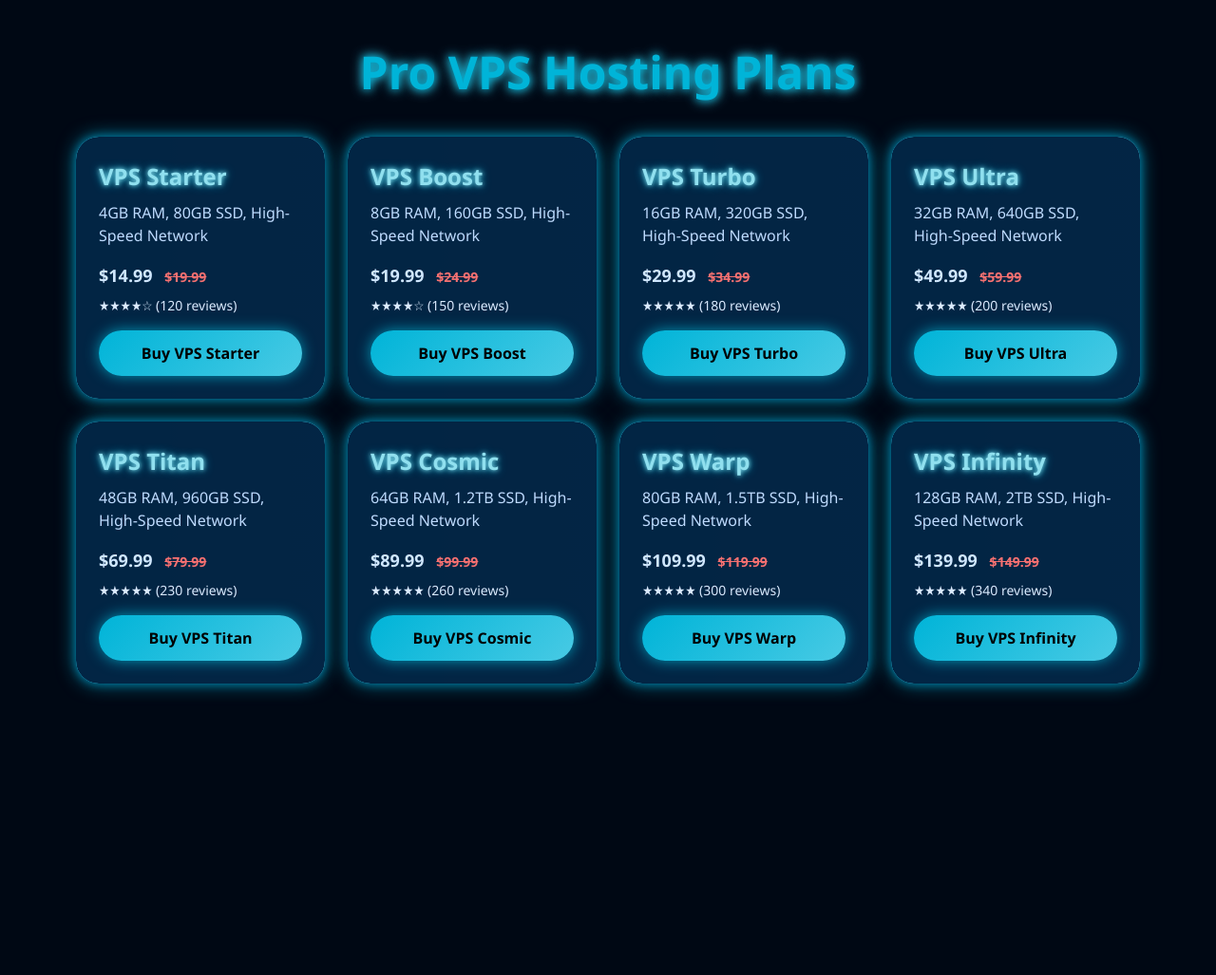
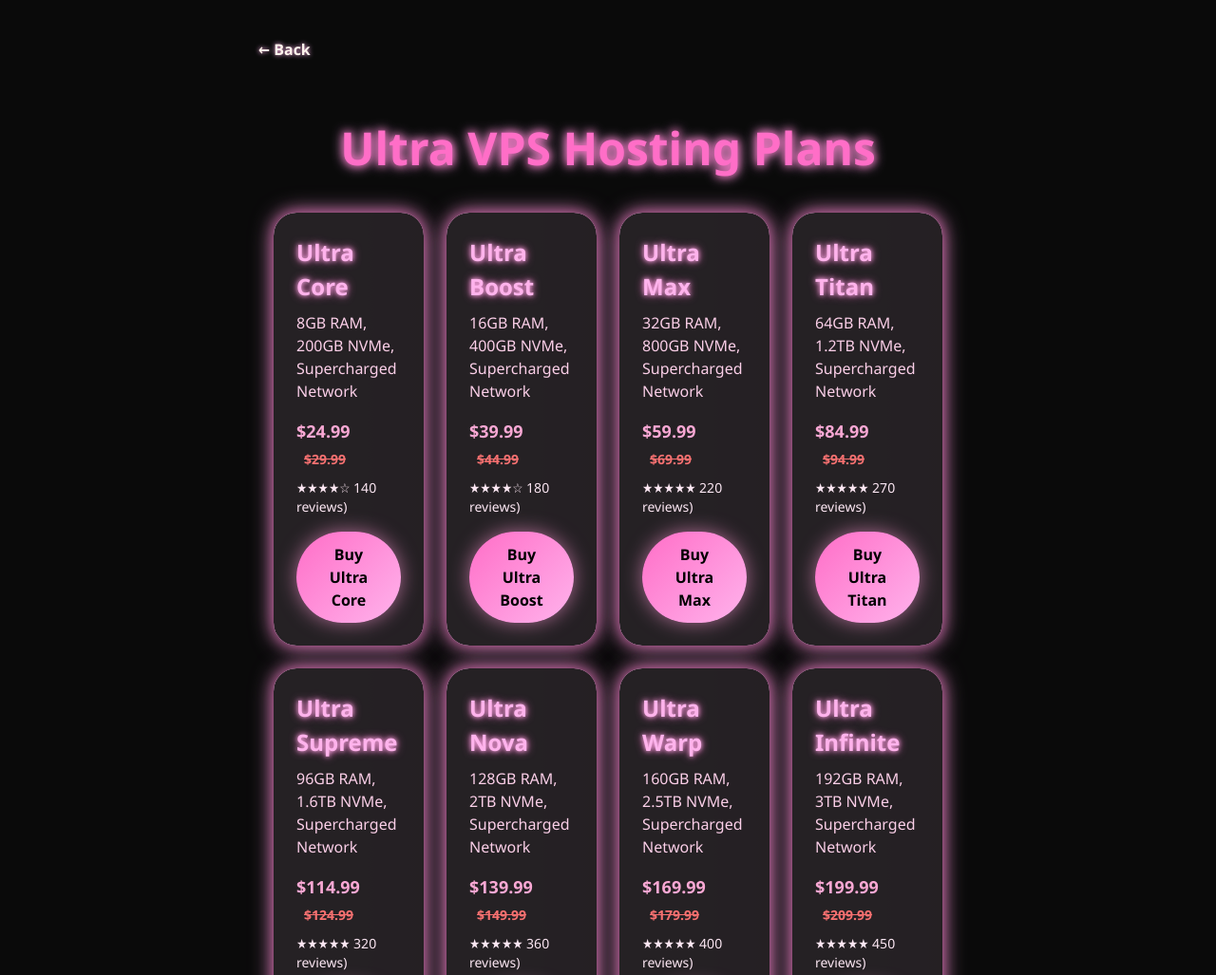
Before and after one commit to aryanp9986/Universal-cloud-, a plain HTML site: page pro-vps.html in a window 1280 px wide. Shown: the top 1027 px of the page at 95% size. Before the commit the page ends 800 px from the top, so only its background shows below. Drawn offline with nearby package versions, Linux system fonts and the light colour scheme.

Commit message:
Update pro-vps.html

```diff
--- a/pro-vps.html
+++ b/pro-vps.html
@@ -2,26 +2,26 @@
 <head>
   <meta charset="UTF-8" />
   <meta name="viewport" content="width=device-width, initial-scale=1.0" />
-  <title>Pro VPS Plans</title>
+  <title>Ultra VPS Plans</title>
   <link href="https://cdn.jsdelivr.net/npm/tailwindcss@2.2.19/dist/tailwind.min.css" rel="stylesheet">
   <script src="https://cdn.jsdelivr.net/npm/alpinejs@3.x.x/dist/cdn.min.js" defer></script>
   <style>
     body {
       font-family: 'Segoe UI', Tahoma, Geneva, Verdana, sans-serif;
-      background-color: #000814;
-      color: #d0e7ff;
+      background-color: #0a0a0a;
+      color: #fff3ec;
     }
     .card {
       position: relative;
-      background: #001d3d;
+      background: #1a1a1a;
       border-radius: 1.5rem;
       padding: 1.5rem;
       overflow: hidden;
-      box-shadow: 0 0 10px #0096c7aa, 0 0 20px #00b4d8aa;
+      box-shadow: 0 0 15px #ff6ec7aa, 0 0 25px #ffb3ecaa;
       transition: transform 0.3s ease;
     }
     .card:hover {
-      transform: scale(1.02);
+      transform: scale(1.03);
     }
     .card::before {
       content: '';
@@ -30,11 +30,11 @@
       left: -4px;
       right: -4px;
       bottom: -4px;
-      background: linear-gradient(270deg, #00b4d8, #48cae4, #00b4d8);
+      background: linear-gradient(270deg, #ff6ec7, #ffb3ec, #ff6ec7);
       background-size: 600% 600%;
       z-index: 0;
       border-radius: 1.5rem;
-      animation: borderGlow 6s linear infinite;
+      animation: borderFlow 7s linear infinite;
     }
     .card::after {
       content: '';
@@ -43,7 +43,7 @@
       left: 0;
       right: 0;
       bottom: 0;
-      background: #001d3d;
+      background: #1a1a1a;
       border-radius: 1.5rem;
       z-index: 1;
       opacity: 0.95;
@@ -53,13 +53,13 @@
       z-index: 2;
     }
     .buy-button {
-      background: linear-gradient(135deg, #00b4d8, #48cae4);
+      background: linear-gradient(135deg, #ff6ec7, #ffb3ec);
       border: none;
       border-radius: 9999px;
       padding: 0.75rem 1.5rem;
       font-weight: 700;
       color: #000;
-      box-shadow: 0 0 15px #00e0ff99;
+      box-shadow: 0 0 20px #ff99d699;
       transition: 0.3s ease;
       text-align: center;
       display: inline-block;
@@ -67,23 +67,23 @@
     }
     .buy-button:hover {
       transform: translateY(-2px);
-      box-shadow: 0 0 25px #90e0efbb;
+      box-shadow: 0 0 30px #ffc0f1bb;
     }
     .section-title {
       font-size: 3rem;
       font-weight: 800;
       text-align: center;
       margin-bottom: 2rem;
-      color: #00b4d8;
-      text-shadow: 0 0 8px #00b4d8, 0 0 14px #48cae4;
+      color: #ff6ec7;
+      text-shadow: 0 0 8px #ff6ec7, 0 0 14px #ffb3ec;
     }
     .neon-title {
       font-weight: 700;
       font-size: 1.5rem;
-      color: #90e0ef;
-      text-shadow: 0 0 5px #90e0ef, 0 0 10px #00b4d8;
+      color: #ffb3ec;
+      text-shadow: 0 0 5px #ffb3ec, 0 0 10px #ff6ec7;
     }
-    @keyframes borderGlow {
+    @keyframes borderFlow {
       0% {
         background-position: 0% 50%;
       }
@@ -94,32 +94,46 @@
         background-position: 0% 50%;
       }
     }
+      .back-button {
+      display: inline-block;
+      margin-bottom: 1rem;
+      color: #ffb6ec7;
+      font-weight: bold;
+      text-shadow: 0 0 5px #ffb3ec;
+      transition: color 0.3s ease;
+    }
+    .back-button:hover {
+      color: #00f0ff;
+    }
   </style>
 </head>
+<div class="max-w-3xl mx-auto py-10 px-4">
+    <a href="Shop.html" class="back-button">&larr; Back</a>
+    <div class="neon-box">
 <body x-data="{ page: 'home', selectedPlan: null, selectPlan(plan) { this.selectedPlan = plan; this.page = 'payment'; } }">
   <template x-if="page === 'home'">
     <div class="px-4 py-10 max-w-6xl mx-auto">
-      <h1 class="section-title">Pro VPS Hosting Plans</h1>
+      <h1 class="section-title">Ultra VPS Hosting Plans</h1>
       <div class="grid grid-cols-1 sm:grid-cols-2 lg:grid-cols-4 gap-6">
         <template x-for="(plan, index) in [
-          { name: 'VPS Starter', ram: '4GB', storage: '80GB SSD', price: 14.99, original: 19.99, rating: '★★★★☆', reviews: 120 },
-          { name: 'VPS Boost', ram: '8GB', storage: '160GB SSD', price: 19.99, original: 24.99, rating: '★★★★☆', reviews: 150 },
-          { name: 'VPS Turbo', ram: '16GB', storage: '320GB SSD', price: 29.99, original: 34.99, rating: '★★★★★', reviews: 180 },
-          { name: 'VPS Ultra', ram: '32GB', storage: '640GB SSD', price: 49.99, original: 59.99, rating: '★★★★★', reviews: 200 },
-          { name: 'VPS Titan', ram: '48GB', storage: '960GB SSD', price: 69.99, original: 79.99, rating: '★★★★★', reviews: 230 },
-          { name: 'VPS Cosmic', ram: '64GB', storage: '1.2TB SSD', price: 89.99, original: 99.99, rating: '★★★★★', reviews: 260 },
-          { name: 'VPS Warp', ram: '80GB', storage: '1.5TB SSD', price: 109.99, original: 119.99, rating: '★★★★★', reviews: 300 },
-          { name: 'VPS Infinity', ram: '128GB', storage: '2TB SSD', price: 139.99, original: 149.99, rating: '★★★★★', reviews: 340 }
+          { name: 'Ultra Core', ram: '8GB', storage: '200GB NVMe', price: 24.99, original: 29.99, rating: '★★★★☆', reviews: 140 },
+          { name: 'Ultra Boost', ram: '16GB', storage: '400GB NVMe', price: 39.99, original: 44.99, rating: '★★★★☆', reviews: 180 },
+          { name: 'Ultra Max', ram: '32GB', storage: '800GB NVMe', price: 59.99, original: 69.99, rating: '★★★★★', reviews: 220 },
+          { name: 'Ultra Titan', ram: '64GB', storage: '1.2TB NVMe', price: 84.99, original: 94.99, rating: '★★★★★', reviews: 270 },
+          { name: 'Ultra Supreme', ram: '96GB', storage: '1.6TB NVMe', price: 114.99, original: 124.99, rating: '★★★★★', reviews: 320 },
+          { name: 'Ultra Nova', ram: '128GB', storage: '2TB NVMe', price: 139.99, original: 149.99, rating: '★★★★★', reviews: 360 },
+          { name: 'Ultra Warp', ram: '160GB', storage: '2.5TB NVMe', price: 169.99, original: 179.99, rating: '★★★★★', reviews: 400 },
+          { name: 'Ultra Infinite', ram: '192GB', storage: '3TB NVMe', price: 199.99, original: 209.99, rating: '★★★★★', reviews: 450 }
         ]" :key="index">
           <div class="card">
             <h2 class="neon-title" x-text="plan.name"></h2>
-            <p class="mt-2 text-blue-200" x-text="plan.ram + ' RAM, ' + plan.storage + ', High-Speed Network' "></p>
-            <div class="mt-4 text-cyan-300 font-bold text-lg">
+            <p class="mt-2 text-pink-200" x-text="plan.ram + ' RAM, ' + plan.storage + ', Supercharged Network' "></p>
+            <div class="mt-4 text-pink-300 font-bold text-lg">
               $<span x-text="plan.price.toFixed(2)"></span>
               <span class="line-through text-red-400 ml-2 text-sm">$<span x-text="plan.original.toFixed(2)"></span></span>
             </div>
-            <div class="mt-2 text-sm text-blue-100">
-              <span x-text="plan.rating"></span> (<span x-text="plan.reviews"></span> reviews)
+            <div class="mt-2 text-sm text-pink-100">
+              <span x-text="plan.rating"></span> <span x-text="plan.reviews"></span> reviews)
             </div>
             <button class="buy-button mt-4" @click="selectPlan(plan)">Buy <span x-text="plan.name"></span></button>
           </div>
@@ -129,13 +143,13 @@
   </template>  <template x-if="page === 'payment'">
     <div class="max-w-xl mx-auto mt-16 text-center">
       <h1 class="section-title">Payment Page</h1>
-      <div class="bg-blue-950 bg-opacity-60 p-6 rounded-2xl shadow-xl border border-cyan-400">
-        <h2 class="text-2xl font-bold text-cyan-300 mb-4" x-text="'You are purchasing: ' + selectedPlan.name"></h2>
-        <p class="text-lg mb-2 text-blue-200" x-text="'Price: $' + selectedPlan.price.toFixed(2)"></p>
+      <div class="bg-pink-950 bg-opacity-50 p-6 rounded-2xl shadow-xl border border-pink-400">
+        <h2 class="text-2xl font-bold text-pink-300 mb-4" x-text="'You are purchasing: ' + selectedPlan.name"></h2>
+        <p class="text-lg mb-2 text-pink-100" x-text="'Price: $' + selectedPlan.price.toFixed(2)"></p>
         <button class="buy-button mt-4 w-full">Proceed to Payment</button>
-        <button class="mt-4 underline text-sm text-cyan-200" @click="page = 'home'">Back to Plans</button>
+        <button class="mt-4 underline text-sm text-pink-200" @click="page = 'home'">Back to Plans</button>
       </div>
     </div>
   </template>
 </body>
-  </html>
+    </html>
```
